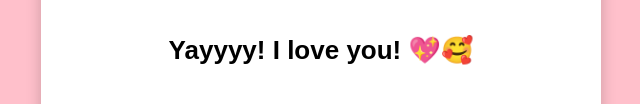
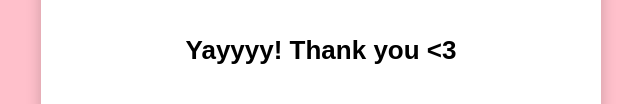
Before and after one commit to Richmondksks/valentines-day, a plain HTML site: page yes.html in a window 1280 px wide. Shown: the part 464-568 px from the top of the page, without its empty margins (319-959 px from the left). Drawn offline with Linux system fonts and the light colour scheme.

Commit message:
Update yes.html

```diff
--- a/yes.html
+++ b/yes.html
@@ -9,7 +9,7 @@
 <body>
     <div class="container">
         <img src="https://media0.giphy.com/media/v1.Y2lkPTc5MGI3NjExdDI4eHF4NTBreTVoanFrNDV4MmVhYmU5cXQ1Y2picGxlNmUydWw2MyZlcD12MV9pbnRlcm5hbF9naWZfYnlfaWQmY3Q9Zw/NEvPzZ8bd1V4Y/giphy.gif" alt="YES GIF">
-        <h1>Yayyyy! I love you! 💖🥰</h1>
+        <h1>Yayyyy! Thank you <3</h1>
         <button onclick="goToChoices()">Choose Your Valentine’s Gift 🎁</button>
     </div>
 
```
